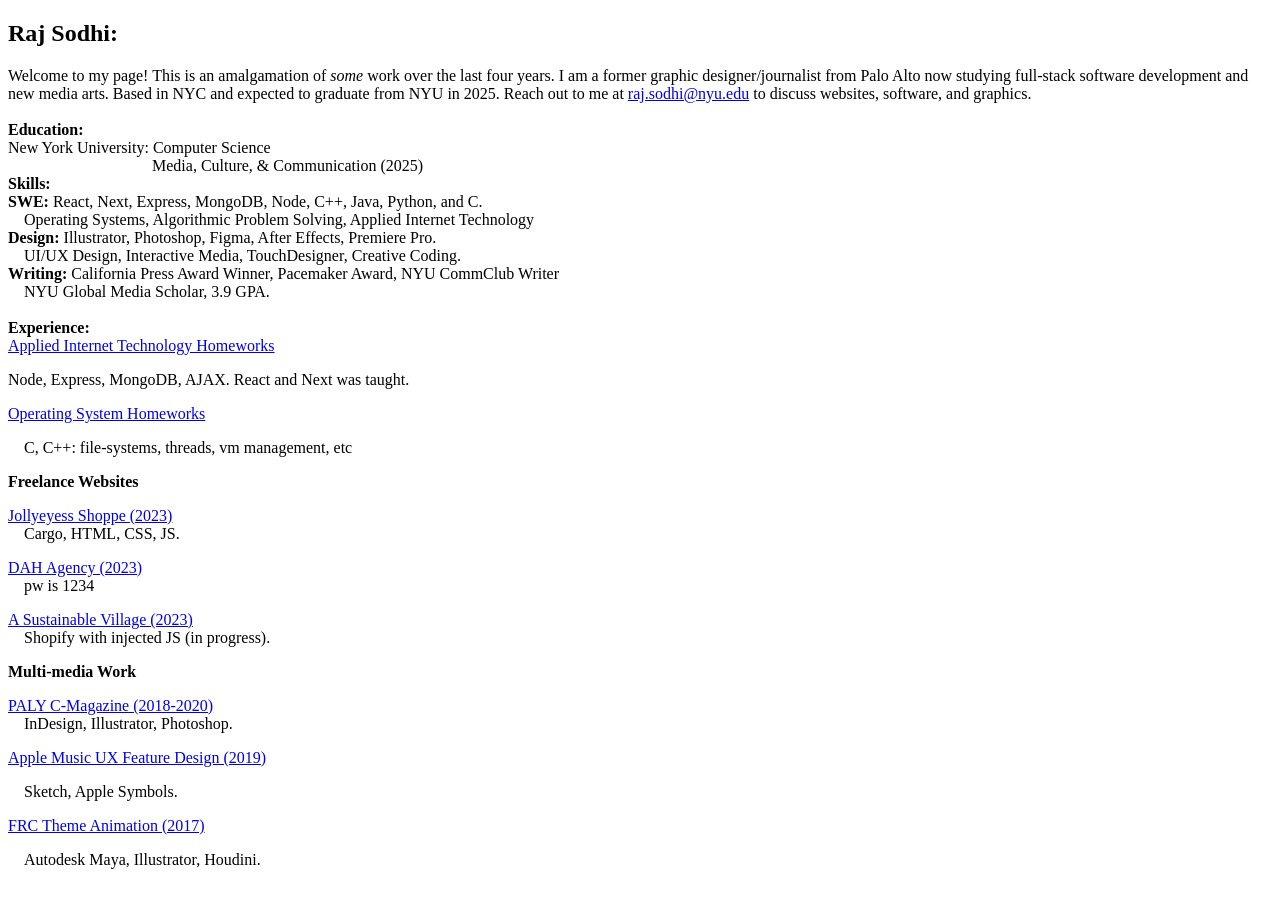
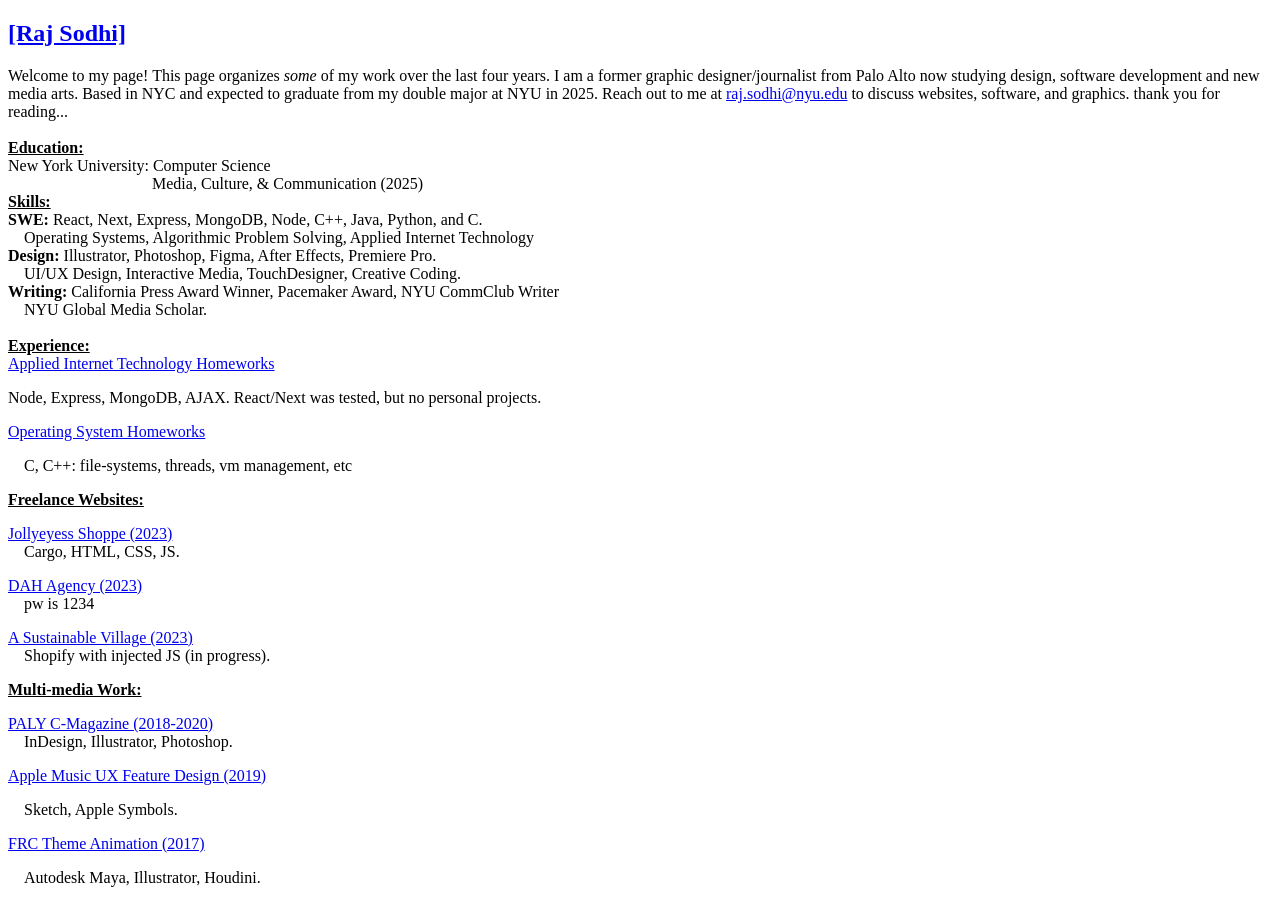
Before and after one commit to rajsodhinyu/rajsodhinyu, a plain HTML site: page index.html in a window 1280 px wide. Drawn offline with Linux system fonts and the light colour scheme.

Commit message:
Update index.html

```diff
--- a/index.html
+++ b/index.html
@@ -6,32 +6,32 @@
     <title>Raj Sodhi's Site</title>
 </head>
 <body>
-    <h2>Raj Sodhi: </h2>
-    <p>Welcome to my page! This is an amalgamation of <em>some</em> work over the last four years. I am a former graphic designer/journalist from Palo Alto now studying full-stack software development and new media arts. Based in NYC and expected to graduate from NYU in 2025. Reach out to me at <a href="mailto:raj.sodhi@nyu.edu">raj.sodhi@nyu.edu</a> to discuss websites, software, and graphics.
-         <br><br><strong>Education:</strong><br>
+    <h2><a href="https://docs.google.com/document/d/1IUjBNS2tXwIKm0smML2XGsp0vJUTKJ5m2j2OnpZS8MQ/edit?usp=sharing">[Raj Sodhi]</a></h2>
+    <p>Welcome to my page! This page organizes <em>some</em> of my work over the last four years. I am a former graphic designer/journalist from Palo Alto now studying design, software development and new media arts. Based in NYC and expected to graduate from my double major at NYU in 2025. Reach out to me at <a href="mailto:raj.sodhi@nyu.edu">raj.sodhi@nyu.edu</a> to discuss websites, software, and graphics. thank you for reading...
+         <br><br><strong><u>Education:</u></strong><br>
         New York University: Computer Science<br>
         &emsp;&emsp;&emsp;&emsp;&emsp;&emsp;&emsp;&emsp;&emsp;Media, Culture, & Communication (2025)
-    <br> <strong>Skills:</strong> <br>
+    <br> <strong><u>Skills:</u></strong> <br>
      <strong>SWE:</strong> React, Next, Express, MongoDB, Node, C++, Java, Python, and C. <br>
         &emsp;Operating Systems, Algorithmic Problem Solving, Applied Internet Technology <br>
         <strong>Design:</strong> Illustrator, Photoshop, Figma, After Effects, Premiere Pro. <br>
         &emsp;UI/UX Design, Interactive Media, TouchDesigner, Creative Coding. <br>
         <strong>Writing:</strong> California Press Award Winner, Pacemaker Award, NYU CommClub Writer
-        <br>&emsp;NYU Global Media Scholar, 3.9 GPA.
+        <br>&emsp;NYU Global Media Scholar.
 
-   <br><br> <strong>Experience:</strong><br>
+   <br><br> <strong><u>Experience:</u></strong> <br>
     <a href="https://drive.google.com/drive/folders/1Zr4qMbjNyUqnwGOp0ubQn9bxjkxzpfr-?usp=sharing">Applied Internet Technology Homeworks </a> <br>
-    <p> Node, Express, MongoDB, AJAX. React and Next was taught.</p>
+    <p> Node, Express, MongoDB, AJAX. React/Next was tested, but no personal projects.</p>
     <a href="https://drive.google.com/drive/folders/1WZ30yKAQStrv4s32LLgm8b-80n2VEAK8?usp=drive_link">Operating System Homeworks</a> <br>
     <p> &emsp;C, C++: file-systems, threads, vm management, etc</p>
-    <strong>Freelance Websites</strong> <br>
+    <strong><u>Freelance Websites:</u></strong> <br>
     <p><a href=" https://jollyeyessshoppe.cargo.site/">Jollyeyess Shoppe (2023)</a> <br>
      &emsp;Cargo, HTML, CSS, JS.</p>
      <p><a href="https://www.dahagency.com/">DAH Agency (2023)</a> <br>
      &emsp;pw is 1234</p>
      <p><a href="https://www.asustainablevillagenyc.com/">A Sustainable Village (2023)</a> <br>
      &emsp;Shopify with injected JS (in progress).</p>
-     <strong>Multi-media Work</strong> <br>
+     <strong><u>Multi-media Work:</u></strong> <br>
      <p><a href="https://rajsodhi.format.com/cmag">PALY C-Magazine (2018-2020)</a> <br>
      &emsp;InDesign, Illustrator, Photoshop.</p>
     <a href="https://rajsodhi.format.com/ux">Apple Music UX Feature Design (2019)</a> <br>
```
